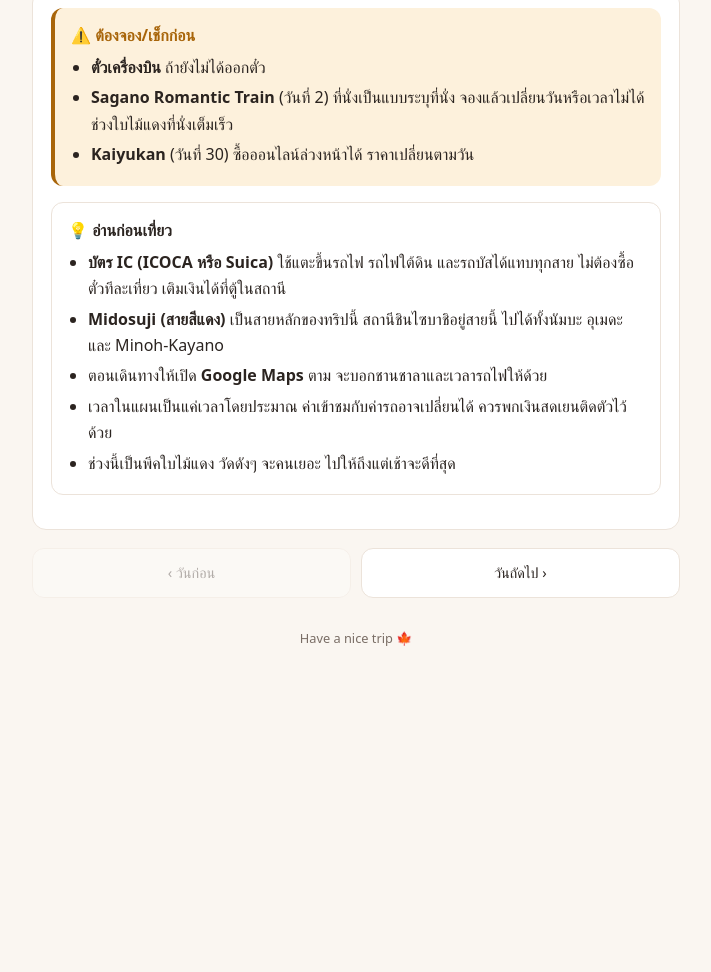
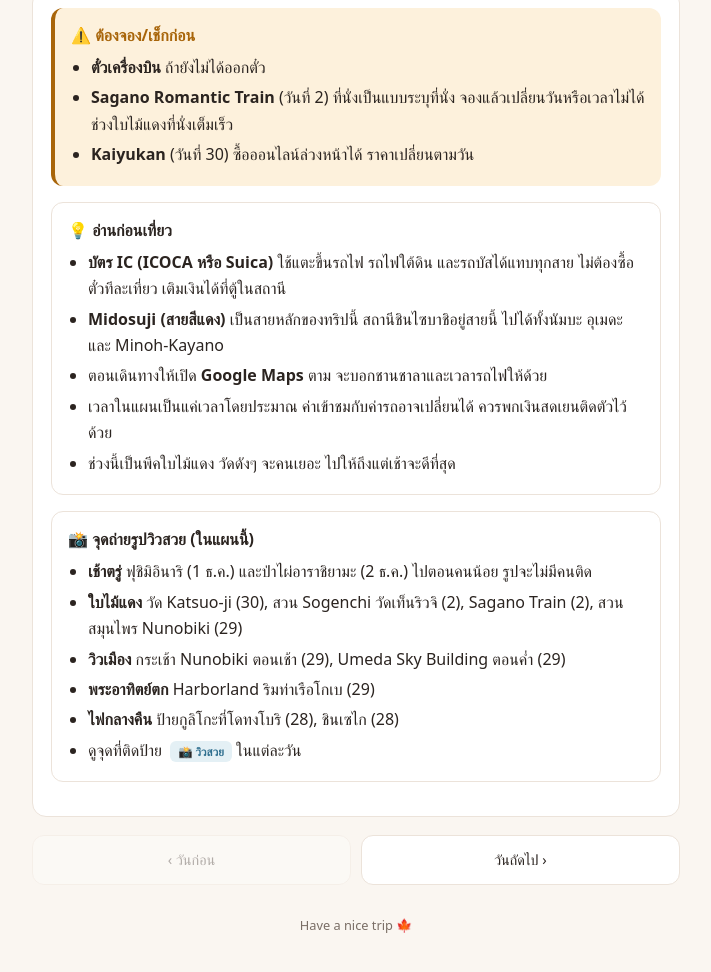
Before and after one commit to WINTERR6544/Trip-planner, a plain HTML site: page index.html in a window 1280 px wide. Shown: the part 270-1242 px from the top of the page, without its empty margins (284-995 px from the left). Before the commit the page ends 959 px from the top, so only its background shows below. Drawn offline with Linux system fonts and the light colour scheme; a web font is replaced by a local one.

Commit message:
Add Nunobiki ropeway, photo-spot tags and list
Co-Authored-By: Claude Opus 5.5 <noreply@anthropic.com>
Claude-Session: https://claude.ai/code/session_01UbQQMK2aMCeypwCzExjKuZ

```diff
--- a/index.html
+++ b/index.html
@@ -88,6 +88,7 @@
   .picks li{margin:6px 0;padding-left:0}
   .picks li strong{display:block}
   .picks li span{color:var(--muted);font-size:.84rem}
+  .tag.photo{background:var(--train-soft);color:var(--train)}
   .tag{display:inline-block;background:var(--accent-soft);color:var(--accent);font-size:.72rem;
     font-weight:600;border-radius:6px;padding:1px 8px;margin-left:4px;vertical-align:middle}
   footer{color:var(--muted);font-size:.8rem;text-align:center;margin-top:30px}
@@ -137,6 +138,17 @@
       <li>ช่วงนี้เป็นพีคใบไม้แดง วัดดังๆ จะคนเยอะ ไปให้ถึงแต่เช้าจะดีที่สุด</li>
     </ul>
   </section>
+  <section class="box tips">
+    <h2>📸 จุดถ่ายรูปวิวสวย (ในแผนนี้)</h2>
+    <ul>
+      <li><b>เช้าตรู่</b> ฟุชิมิอินาริ (1 ธ.ค.) และป่าไผ่อาราชิยามะ (2 ธ.ค.) ไปตอนคนน้อย รูปจะไม่มีคนติด</li>
+      <li><b>ใบไม้แดง</b> วัด Katsuo-ji (30), สวน Sogenchi วัดเท็นริวจิ (2), Sagano Train (2), สวนสมุนไพร Nunobiki (29)</li>
+      <li><b>วิวเมือง</b> กระเช้า Nunobiki ตอนเช้า (29), Umeda Sky Building ตอนค่ำ (29)</li>
+      <li><b>พระอาทิตย์ตก</b> Harborland ริมท่าเรือโกเบ (29)</li>
+      <li><b>ไฟกลางคืน</b> ป้ายกูลิโกะที่โดทงโบริ (28), ชินเซไก (28)</li>
+      <li>ดูจุดที่ติดป้าย <span class="tag photo">📸 วิวสวย</span> ในแต่ละวัน</li>
+    </ul>
+  </section>
   </article>
 
   <!-- 28 -->
@@ -175,7 +187,7 @@
       </li>
       <li>
         <div class="time">สาย–บ่าย</div>
-        <div class="what">ชินเซไก + หอ Tsutenkaku</div>
+        <div class="what">ชินเซไก + หอ Tsutenkaku <span class="tag photo">📸 วิวสวย</span></div>
         <div class="desc">ย่านบรรยากาศย้อนยุค ป้ายไฟเยอะ ถ่ายรูปสวย ร้านคุชิคัตสึต้นตำรับก็อยู่แถวนี้</div>
         <div class="picks"><b>📍 แนะนำ</b><ul>
           <li><strong>หอ Tsutenkaku</strong><span>หอคอยสัญลักษณ์ของย่าน ขึ้นไปดูวิวได้ ข้างบนมีรูปปั้น Billiken เทพแห่งโชคลาภ (คนนิยมลูบเท้าขอพร)</span></li>
@@ -212,7 +224,7 @@
     <p class="summary">กลางวันเที่ยวโกเบ (ทางราบ เดินสบาย เหมาะกับพ่อแม่) แล้วค่ำกลับมาดูวิวที่อุเมดะ</p>
     <ul class="tl">
       <li>
-        <div class="time">ออกประมาณ 9:30</div>
+        <div class="time">ออกประมาณ 8:45</div>
         <div class="what">เดินทางไปโกเบ</div>
         <div class="go"><b>🚃 วิธีไป</b>
           <ol>
@@ -223,7 +235,20 @@
         </div>
       </li>
       <li>
-        <div class="time">สาย</div>
+        <div class="time">เช้า (เปิด 9:30)</div>
+        <div class="what">กระเช้า Nunobiki + สวนสมุนไพร <span class="tag photo">📸 วิวสวย</span></div>
+        <div class="desc">นั่งกระเช้าประมาณ 10 นาทีขึ้นเขา เห็นวิวเมืองโกเบกับทะเลทั้งเมือง ไม่ต้องเดินขึ้นเนินเลย เหมาะกับพ่อแม่ ช่วงนี้ในสวนมีใบไม้แดงด้วย</div>
+        <div class="info">ค่ากระเช้าไป-กลับ + ค่าเข้าสวน ผู้ใหญ่ ¥2,500</div>
+        <div class="picks"><b>📍 แนะนำ</b><ul>
+          <li><strong>ในกระเช้าขาขึ้น</strong><span>นั่งหันหน้าลงเขาจะได้วิวทะเลเต็มๆ</span></li>
+          <li><strong>จุดชมวิวกับคาเฟ่บนยอด</strong><span>นั่งจิบชาสมุนไพรพร้อมดูวิวเมือง</span></li>
+          <li><strong>เดินลงตามสวน</strong><span>ทางลาดลงไปสถานีกลาง ถ่ายรูปกับดอกไม้และใบไม้แดงได้ตลอดทาง (ถ้าเหนื่อยก็นั่งกระเช้าลงได้เลย)</span></li>
+        </ul></div>
+        <div class="go"><b>🚃 วิธีไป</b> จาก Sannomiya นั่งรถไฟใต้ดิน 1 สถานีไปลง <b>Shin-Kobe</b> แล้วเดินไปสถานีกระเช้าประมาณ 5 นาที<br>
+          <b>ขาลง:</b> นั่งกระเช้าลงมา แล้วนั่งรถไฟใต้ดินกลับไป Sannomiya</div>
+      </li>
+      <li>
+        <div class="time">ก่อนเที่ยง</div>
         <div class="what">ไชน่าทาวน์ Nankinmachi</div>
         <div class="desc">ถนนสั้นๆ ทางราบ มีของกินริมทางเต็มไปหมด เดินกินเล่นก่อนมื้อเที่ยงได้</div>
         <div class="picks"><b>📍 ต้องลอง</b><ul>
@@ -239,7 +264,7 @@
       </li>
       <li>
         <div class="time">บ่าย</div>
-        <div class="what">Meriken Park</div>
+        <div class="what">Meriken Park <span class="tag photo">📸 วิวสวย</span></div>
         <div class="desc">สวนริมท่าเรือ เดินเล่นสบายๆ มีที่นั่งพักเยอะ</div>
         <div class="picks"><b>📍 แนะนำ</b><ul>
           <li><strong>ป้าย BE KOBE</strong><span>จุดถ่ายรูปประจำเมืองริมทะเล</span></li>
@@ -249,7 +274,7 @@
       </li>
       <li>
         <div class="time">บ่ายแก่–พระอาทิตย์ตก</div>
-        <div class="what">Kobe Harborland</div>
+        <div class="what">Kobe Harborland <span class="tag photo">📸 วิวสวย</span></div>
         <div class="desc">ย่านห้างริมน้ำ ดูพระอาทิตย์ตกแล้วรอไฟเปิดก่อนกลับ</div>
         <div class="picks"><b>📍 แนะนำ</b><ul>
           <li><strong>umie / Mosaic</strong><span>ห้างริมน้ำ มีร้านกาแฟกับร้านขนม นั่งพักขาได้</span></li>
@@ -264,7 +289,7 @@
       </li>
       <li>
         <div class="time">ค่ำ</div>
-        <div class="what">Umeda Sky Building</div>
+        <div class="what">Umeda Sky Building <span class="tag photo">📸 วิวสวย</span></div>
         <div class="desc">ขึ้นจุดชมวิวบนตึกดูวิวเมืองตอนกลางคืน</div>
         <div class="picks"><b>📍 แนะนำ</b><ul>
           <li><strong>Floating Garden Observatory</strong><span>ดาดฟ้าเปิดโล่งชั้นบนสุด เดินชมวิวได้รอบ 360°</span></li>
@@ -284,7 +309,7 @@
     <ul class="tl">
       <li>
         <div class="time">ออกจากที่พักประมาณ 8:30</div>
-        <div class="what">วัด Katsuo-ji (วัดดารุมะ) <span class="tag">สำคัญ</span></div>
+        <div class="what">วัด Katsuo-ji (วัดดารุมะ) <span class="tag">สำคัญ</span> <span class="tag photo">📸 วิวสวย</span></div>
         <div class="desc">วัดบนเขาที่มีตุ๊กตาดารุมะสีแดงวางอยู่ทั่ววัด เอาดารุมะไปคืนที่นี่ ช่วงนี้ใบไม้แดงสวยด้วย</div>
         <div class="info">เปิด 8:00–17:00 (ปิดรับคนเข้า 30 นาทีก่อนปิด) · ค่าเข้า ¥400</div>
         <div class="picks"><b>📍 ในวัด</b><ul>
@@ -338,7 +363,7 @@
     <ul class="tl">
       <li>
         <div class="time">ออกประมาณ 7:30</div>
-        <div class="what">ศาลเจ้าฟุชิมิอินาริ</div>
+        <div class="what">ศาลเจ้าฟุชิมิอินาริ <span class="tag photo">📸 วิวสวย</span></div>
         <div class="desc">ทางเดินที่มีโทริอิ (ซุ้มประตู) สีส้มเรียงต่อกันเป็นพันอัน เดินขึ้นไปแค่ครึ่งทางก็สวยแล้ว ไปเช้าคนน้อยกว่า</div>
         <div class="info">เข้าฟรี · เปิดตลอด</div>
         <div class="picks"><b>📍 เส้นทางเดิน</b><ul>
@@ -359,7 +384,7 @@
       </li>
       <li>
         <div class="time">สาย–บ่าย</div>
-        <div class="what">อุจิ: วัดเบียวโดอิน + ถนนมัทฉะ</div>
+        <div class="what">อุจิ: วัดเบียวโดอิน + ถนนมัทฉะ <span class="tag photo">📸 วิวสวย</span></div>
         <div class="desc">วัดเบียวโดอินคือวัดที่อยู่บนเหรียญ 10 เยน ส่วนถนนหน้าวัดเรียงรายไปด้วยร้านชาเขียว ขนมมัทฉะ และไอติมชาเขียว</div>
         <div class="info">เบียวโดอิน: เปิด 8:30–17:30 (เข้าได้ถึง 17:15) · ค่าเข้า ¥700</div>
         <div class="picks"><b>📍 แนะนำ</b><ul>
@@ -400,7 +425,7 @@
       </li>
       <li>
         <div class="time">เช้า</div>
-        <div class="what">สะพานโทเก็ตสึเคียว → ป่าไผ่</div>
+        <div class="what">สะพานโทเก็ตสึเคียว → ป่าไผ่ <span class="tag photo">📸 วิวสวย</span></div>
         <div class="desc">เดินข้ามสะพานโทเก็ตสึเคียวที่มีวิวภูเขาใบไม้แดง แล้วไปป่าไผ่ซึ่งจะคนน้อยที่สุดตอนเช้า</div>
         <div class="info">ป่าไผ่เข้าฟรี · เปิดตลอด</div>
         <div class="picks"><b>📍 แนะนำ</b><ul>
@@ -414,7 +439,7 @@
       </li>
       <li>
         <div class="time">สาย</div>
-        <div class="what">วัดเท็นริวจิ</div>
+        <div class="what">วัดเท็นริวจิ <span class="tag photo">📸 วิวสวย</span></div>
         <div class="desc">วัดมรดกโลกที่มีสวนญี่ปุ่นสวยมาก ประตูหลังของสวนออกไปป่าไผ่ได้พอดี</div>
         <div class="info">เปิด 8:30–17:00 · ค่าเข้าสวน ¥500 (เข้าตัวอาคารด้วย +¥300)</div>
         <div class="picks"><b>📍 แนะนำ</b><ul>
@@ -425,7 +450,7 @@
       </li>
       <li>
         <div class="time">ตามรอบที่จองไว้</div>
-        <div class="what">Sagano Romantic Train <span class="tag">ต้องจอง</span></div>
+        <div class="what">Sagano Romantic Train <span class="tag">ต้องจอง</span> <span class="tag photo">📸 วิวสวย</span></div>
         <div class="desc">รถไฟชมวิวที่วิ่งเลียบหุบเขาริมแม่น้ำ ช่วงนี้ใบไม้แดงสองข้างทาง นั่งประมาณ 25 นาที</div>
         <div class="info">¥880 ต่อเที่ยว</div>
         <div class="go"><b>🚃 วิธีไป</b>
```
